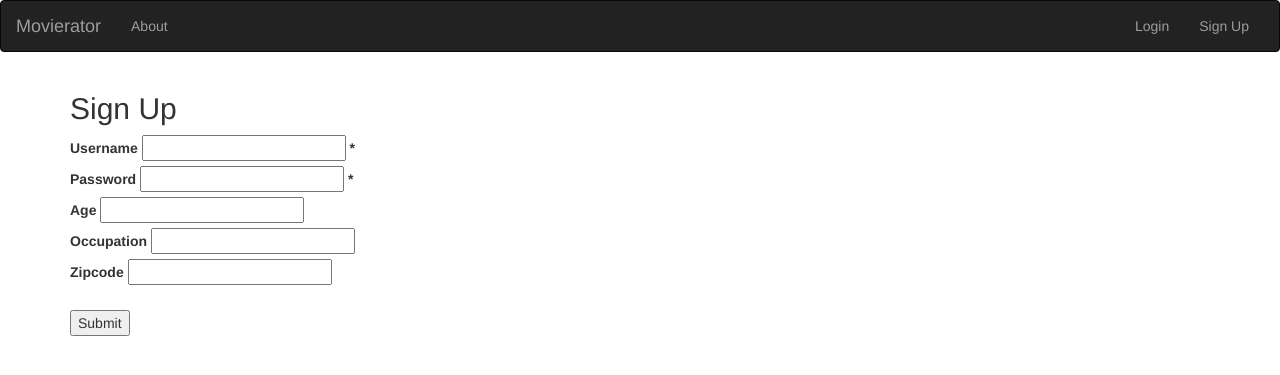
After one commit to alitsiya/Ratings-Project, a Flask app: page /sign-up in a window 1280 px wide. The commit adds this page. Shown: the top 375 px of the page. Run offline with Flask 2, Linux system fonts and the light colour scheme; some libraries are stand-ins or nearby versions.

Commit message:
Login-logout handeled with sessions

```diff
--- a/server.py
+++ b/server.py
@@ -63,17 +63,11 @@ def sign_in():
     existing_user = User.query.filter_by(email = email).first()
 
     print existing_user
+
     if not existing_user:
-
     # if user doesn't exist - add user to db  and redirect
-        user = User(email=email,
-                    password=password,
-                    )
-        print "\nAdded to Database \n"
-        db.session.add(user)
-        db.session.commit()
-        flash("%s has been added" % email)
-
+        flash("You're not registered. Do you want to sign up?")
+        return redirect('/sign-up')
     else:
         if existing_user.password != password:
             print "\n Incorrect password\n\n"
@@ -88,12 +82,41 @@ def sign_in():
 
     return redirect("/")
 
+@app.route('/sign-up')
+def sign_up_form():
+    """Sign Up page"""
+
+    return render_template("sign_up.html")
+
+@app.route('/sign-up', methods=['POST'])
+def sign_up():
+    """Handles Sign Up page input"""
+    email = request.form.get('email')
+    password = request.form.get('password')
+    age = request.form.get('age')
+    occupation = request.form.get('occupation')
+    zipcode = request.form.get('zipcode')
+
+    user = User(email=email,
+                password=password,
+                age=age,
+                occupation=occupation,
+                zipcode=zipcode,
+                    )
+
+    print "\nAdded to Database \n"
+
+    db.session.add(user)
+    db.session.commit()
+    session['email'] = email
+    flash("%s has been added" % email)
+    return redirect('/')
+
 @app.route('/logout')
 def sign_out():
     """Log out users"""
 
     if session:
-
         del session['email']
         flash("The user has logged out")
 
--- a/templates/base.html
+++ b/templates/base.html
@@ -1,11 +1,48 @@
 <!doctype html>
 <html>
 <head>
+    <link href="https://maxcdn.bootstrapcdn.com/bootstrap/3.3.4/css/bootstrap.min.css" rel="stylesheet">
+    <link href="style.css" rel="stylesheet">
+    <meta name="viewport" content="width=device-width, initial-scale=1">
   <title>Ratings</title>
 </head>
 
 <body>
-  <h1>Ratings</h1>
+<nav class="navbar navbar-inverse">
+  <div class="container-fluid">
+    <div class="navbar-header">
+      <button type="button" class="navbar-toggle" data-toggle="collapse" data-target="#myNavbar">
+        <span class="icon-bar"></span>
+        <span class="icon-bar"></span>
+        <span class="icon-bar"></span>
+      </button>
+
+      <div class="navbar-header">
+        <a class="navbar-brand" href="/">Movierator</a>
+      </div>
+    </div>
+    <div class="collapse navbar-collapse" id="myNavbar">
+      <ul class="nav navbar-nav">
+        <li><a href="#">About</a></li>
+      </ul>
+      <ul class="nav navbar-nav navbar-right">
+        {% if session %}
+
+        {% if session.email %}
+        <li><a href="/logout">Logout</a></li>
+        {% endif %}
+        {% else %}
+        <li><a href="/sign-in">Login</a></li>
+        <li><a href="/sign-up">Sign Up</a></li>
+
+        {% endif %}
+      </ul>
+    </div>
+  </div>
+</nav>
+
+
+<div class="container">
     <ul>
     {% for message in get_flashed_messages() %}
       <li>{{ message }}</li>
@@ -14,6 +51,10 @@
 
 
   {% block content %} put your content here {% endblock %}
-
+</div>
+<script>
+var x = document.cookie;
+console.log(x);
+</script>
 </body>
 </html>
--- a/templates/sign_in.html
+++ b/templates/sign_in.html
@@ -9,6 +9,7 @@
     <label>Password
       <input type="password" name="password">
     </label>
+    <br>
     <input type="submit">
   </form>
 {% endblock %}
--- /dev/null
+++ b/templates/sign_up.html
@@ -0,0 +1,25 @@
+{% extends 'base.html' %}
+{% block content %}
+
+    <h2>Sign Up</h2>
+   <form action="/sign-in" method="POST">
+    <label>Username
+      <input type="email" name="email"> *
+    </label><br>
+    <label>Password
+      <input type="password" name="password"> *
+    </label><br>
+    <label>Age
+      <input type="text" name="age">
+    </label><br>
+    <label>Occupation
+      <input type="text" name="occupation">
+    </label><br>
+    <label>Zipcode
+      <input type="text" name="zipcode">
+    </label><br>
+
+    <br>
+    <input type="submit">
+  </form>
+{% endblock %}
```
Also changed, not shown: style.css (added).
